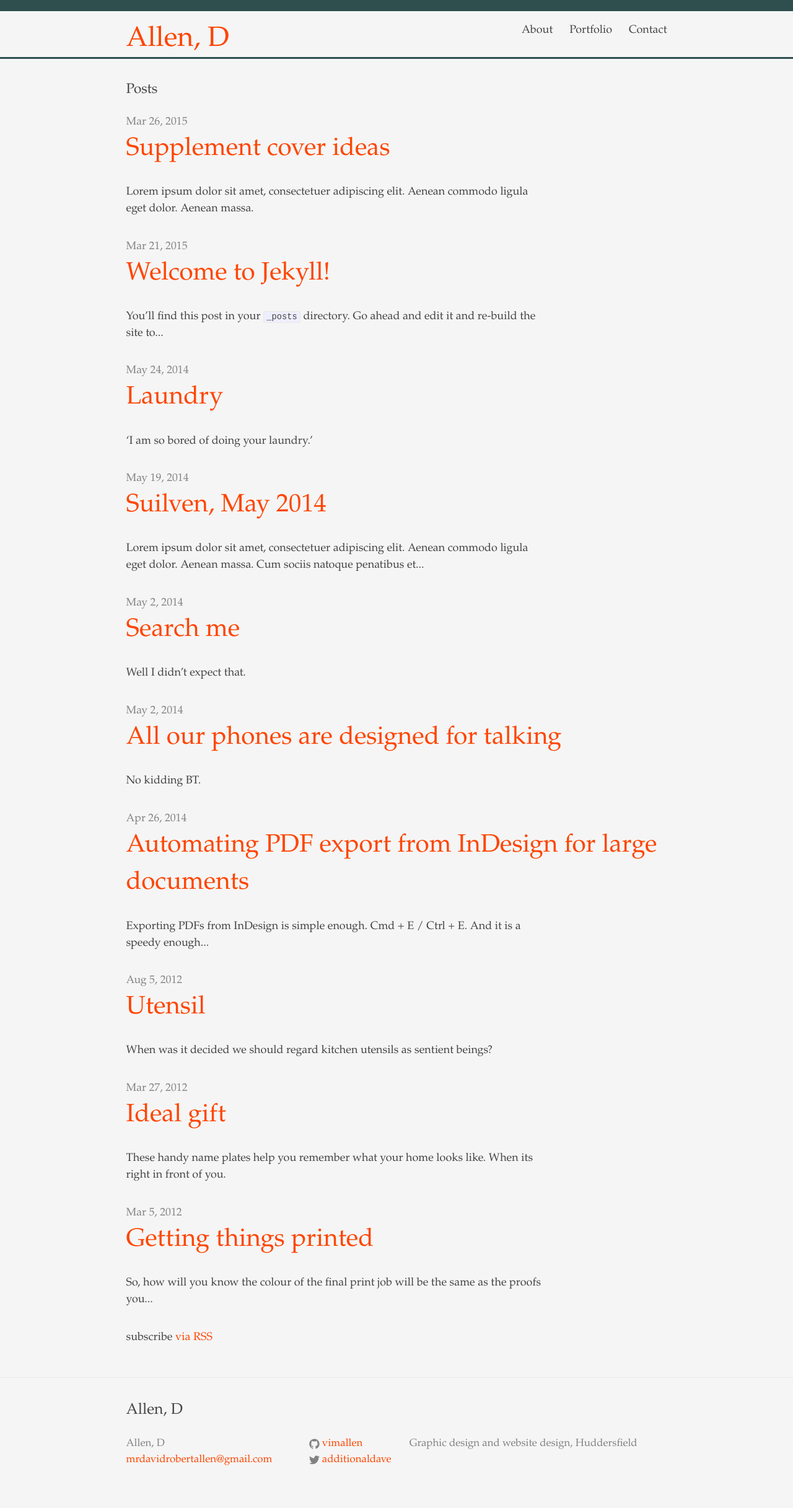
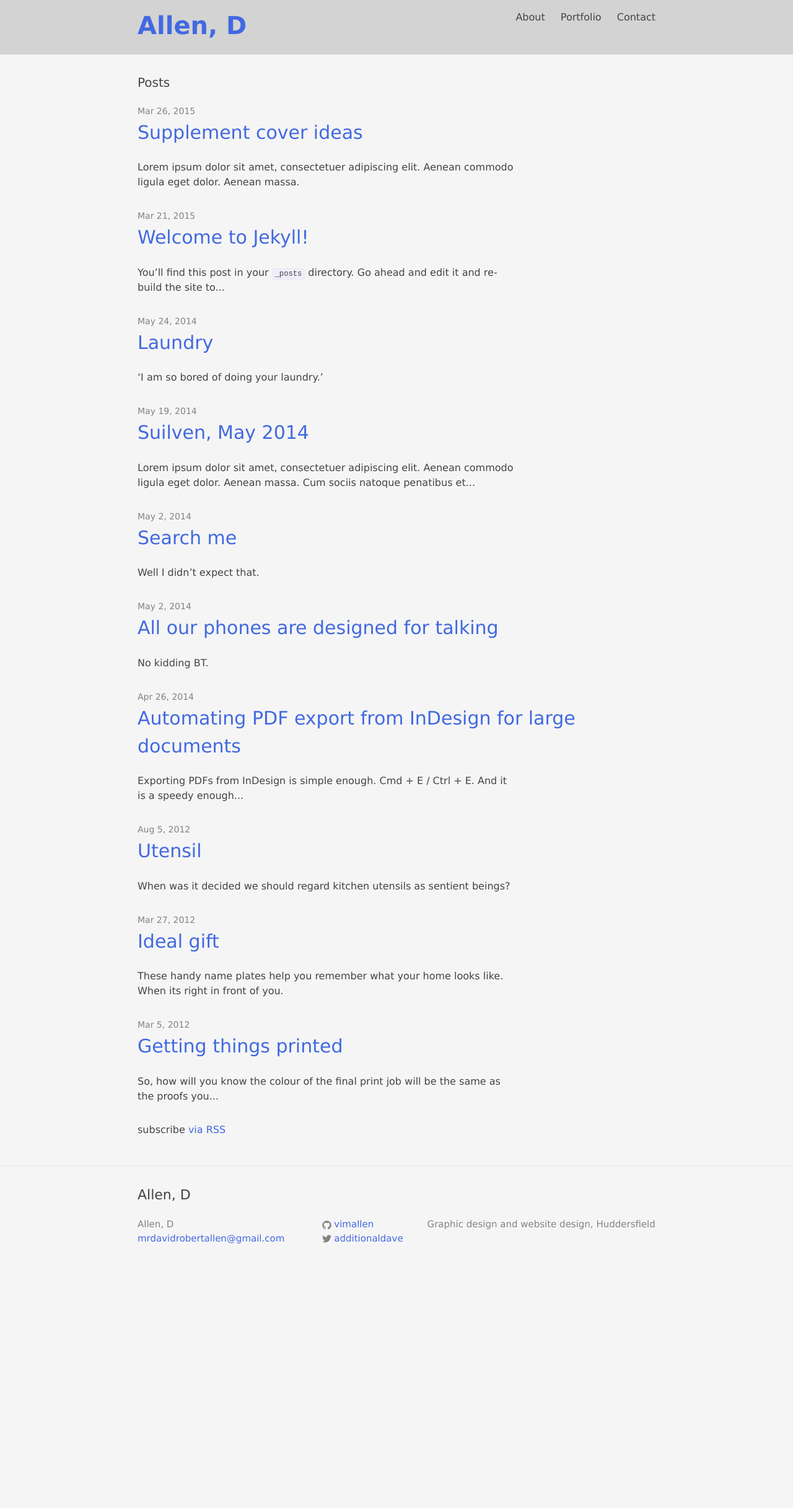
Before and after one commit to vimallen/allend, a Jekyll site: the page built from index.html, in a window 1280 px wide. Shown: the whole page at 62% size. Built offline with Jekyll 4.4.1, drawn with Linux system fonts in a browser that asks for light colours; after the commit the page ends 2068 px from its top, so only the background shows below that.

Commit message:
Stop messing with colour

```diff
--- a/_sass/_base.scss
+++ b/_sass/_base.scss
@@ -8,12 +8,12 @@ dl, dd, ol, ul, figure {
     padding: 0;
 }
 //DA
-html {
-	box-sizing: border-box;
-}
-*, *:before, *:after {
-	box-sizing: inherit;
-}
+//html {
+//	box-sizing: border-box;
+//}
+//*, *:before, *:after {
+//	box-sizing: inherit;
+//}
 
 /**
  * Basic styling
@@ -103,7 +103,7 @@ a {
     }
 
     &:hover {
-		color: lighten(#2f4f4f, 9);
+		color: $hover-color;
         text-decoration: underline;
     }
 }
--- a/_sass/_layout.scss
+++ b/_sass/_layout.scss
@@ -2,10 +2,12 @@
  * Site header
  */
 .site-header {
-	border-top: 18px solid $brand-color;
-	border-bottom: 3px solid $brand-color;
+//	border-top: 18px solid $brand-color;
+//	border-bottom: 3px solid $brand-color;
     min-height: 3.5em; /* 56px; */
 	padding-top: 1em;
+	padding-bottom: 1em;
+	background-color: lightgray;
 
     // Positioning context for the mobile navigation icon
     position: relative;
@@ -13,6 +15,7 @@
 
 .site-title {
     font-size: 2.5em;
+	font-weight: 700;
     line-height: 1.25em;
 //    letter-spacing: -1px;
     margin-bottom: 0;
@@ -195,7 +198,7 @@
 
 .post-link {
     display: block;
-    font-size: 1.5em; 	/*24px;*/
+    font-size: 1.25em; 	/*20px;*/
 }
 
 
--- a/css/main.scss
+++ b/css/main.scss
@@ -23,7 +23,7 @@
 26 / 16 = 1.625em;	(26px equivalent)
 28 / 16 = 1.75em;	(28px equivalent)
 30 / 16 = 1.875em; 	(30px equivalent)
-32 / 16 = 2em;       (32px equivalent)
+32 / 16 = 2em;      (32px equivalent)
 34 / 16 = 2.125em;	(34px equivalent)
 36 / 16 = 2.253em;	(36px equivalent)
 
@@ -33,8 +33,8 @@
 
 
 // Our variables
-$base-font-family: Palatino,"Palatino Linotype","Palatino LT STD","Book Antiqua",Georgia,serif;
-$base-font-size:   1.125em;
+$base-font-family: Verdana,Geneva,sans-serif;
+$base-font-size:   1em;
 $small-font-size:  $base-font-size * 0.875;
 $base-line-height: 1.5;
 
@@ -42,8 +42,9 @@ $spacing-unit:     1.875em;
 
 $text-color:       #444444;
 $background-color: whitesmoke; /*#f8f3ef*/
-$link-color:      orangered;  /*#e75100*/
-$brand-color:	darkslategray;	/*#2f4f4f*/
+$link-color: royalblue;  /*#*/
+$brand-color: firebrick;	/*#*/
+$hover-color: dimgray;
 
 $grey-color:       #828282;
 $grey-color-light: lighten($grey-color, 40%);
```
